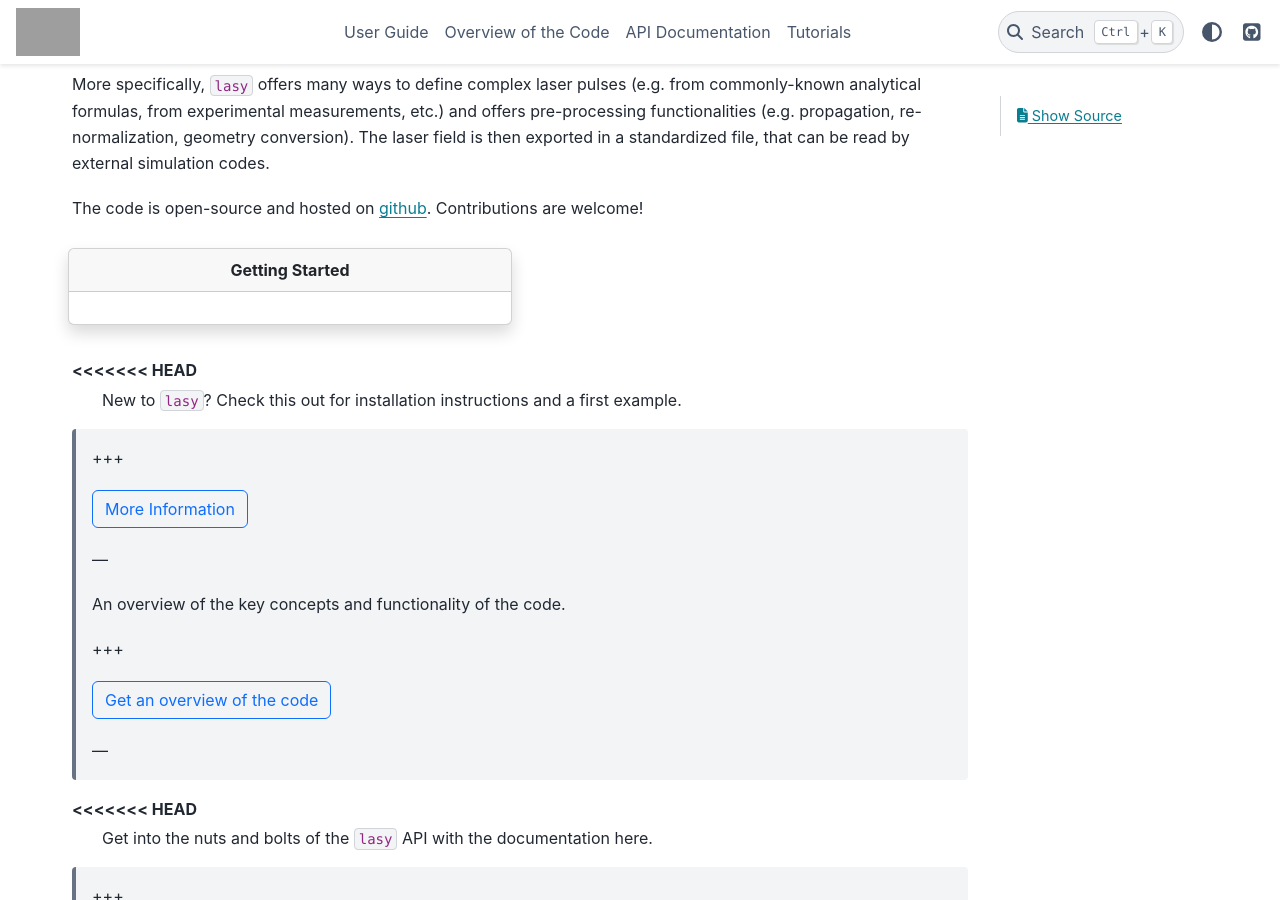
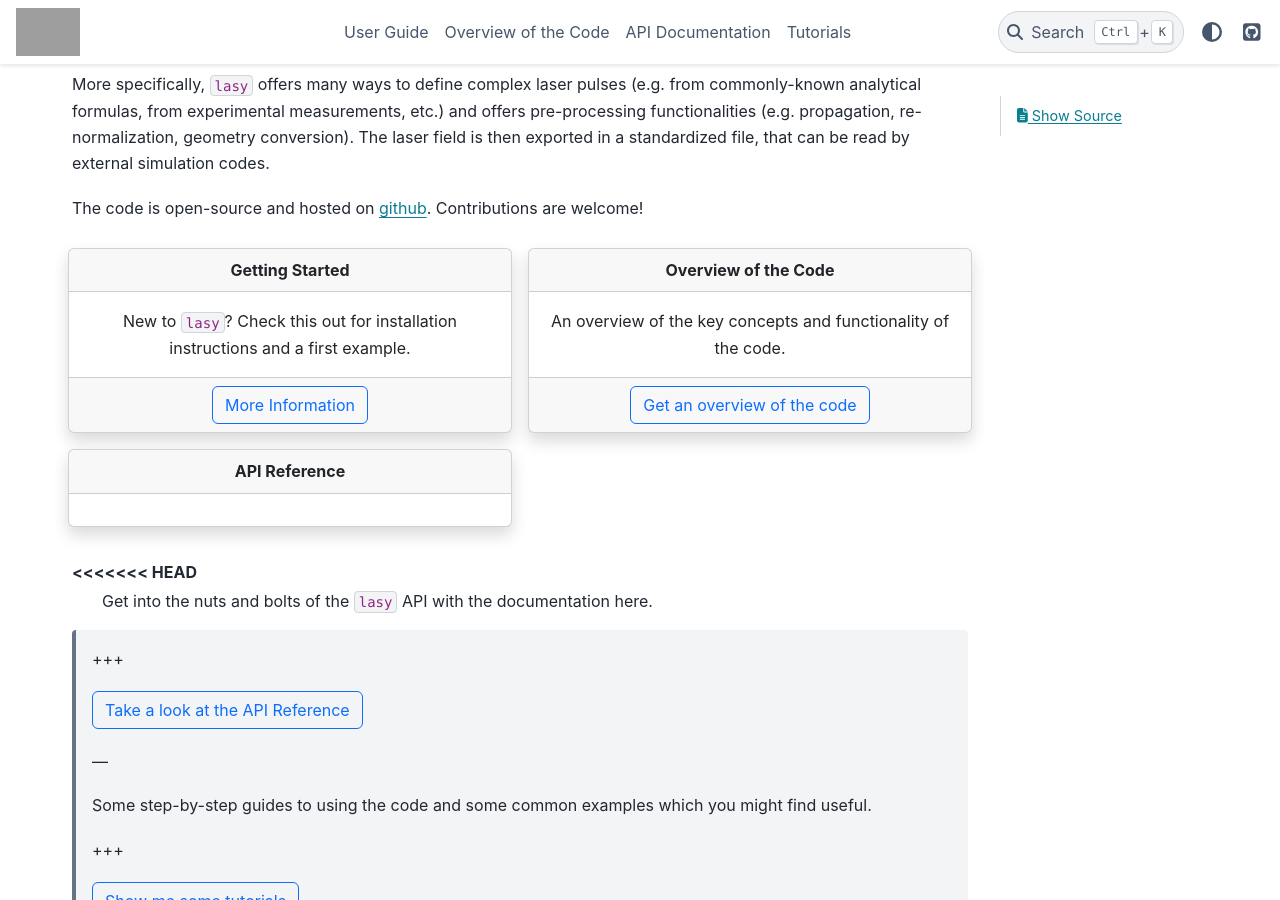
Before and after one commit to LASY-org/lasy, a Sphinx documentation site: the page built from docs/source/index.rst, in a window 1280 px wide and 900 px high, scrolled down 311 px. Built offline with Sphinx 7.4.7 and the PyData theme 0.15.4, drawn with Linux system fonts in a browser that asks for light colours; some of the changed lines change nothing that is shown; grey boxes are pictures that could not be loaded.

Commit message:
Update index.rst
Updated type

```diff
--- a/docs/source/index.rst
+++ b/docs/source/index.rst
@@ -28,11 +28,8 @@
     **Getting Started**
     ^^^^^^^^^^^^^^
 
-<<<<<<< HEAD
+
     New to ``lasy``? Check this out for installation instructions and a first example.
-=======
-    New to :mod:`lasy`? Check this out for installation instructions and a first example.
->>>>>>> 3520659412e87dd3d7278db6c5fd8262a521017b
 
     +++
 
```
